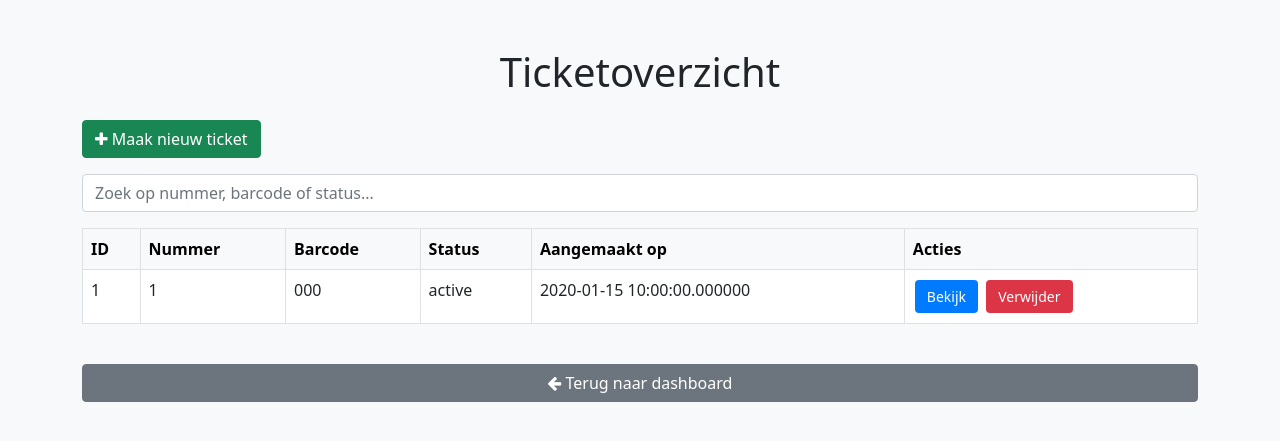
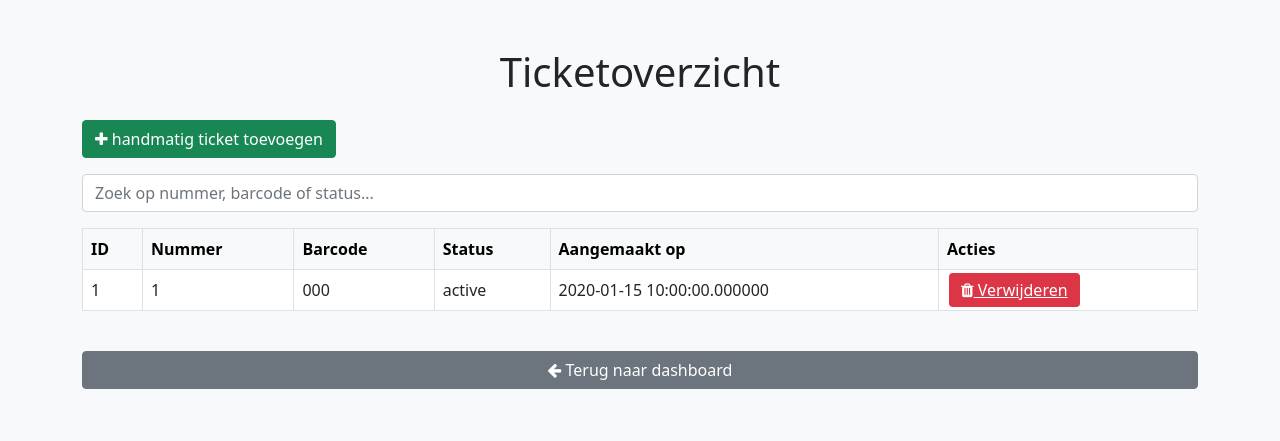
Before and after one commit to lucas-dw16/theater, a PHP site: page /ticket_overzicht/ticket_overzicht.php in a window 1280 px wide. Shown: the part 56-497 px from the top of the page. Run offline with PHP 8.4, Linux system fonts and the light colour scheme; tables that the repository leaves empty hold one stand-in row (values such as "Sample post").

Commit message:
ticket overzicht

```diff
--- a/ticket_overzicht/ticket_overzicht.php
+++ b/ticket_overzicht/ticket_overzicht.php
@@ -83,7 +83,7 @@ try {
         <h1 class="mb-4 text-center">Ticketoverzicht</h1>
         <div class="mb-3">
             <a href="create_ticket.php" class="btn btn-success">
-                <i class="fa fa-plus"></i> Maak nieuw ticket
+                <i class="fa fa-plus"></i> handmatig ticket toevoegen
             </a>
         </div>
         <div class="mb-3">
@@ -120,18 +120,9 @@ try {
                                 <td><?= htmlspecialchars($row['Status']) ?></td>
                                 <td><?= htmlspecialchars($row['Datumaangemaakt']) ?></td>
                                 <td>
-                                    <form method="get" action="ticket_details.php" class="d-inline">
-                                        <input type="hidden" name="ticket_id" value="<?= $row['Id'] ?>">
-                                        <button type="submit" class="actieknop bekijk-knop btn btn-sm">
-                                            Bekijk
-                                        </button>
-                                    </form>
-                                    <form method="post" action="verwerk_ticket_acties.php" class="d-inline" onsubmit="return confirm('Weet je zeker dat je dit ticket wilt verwijderen?');">
-                                        <input type="hidden" name="ticket_id" value="<?= $row['Id'] ?>">
-                                        <button type="submit" name="verwijderen" class="actieknop verwijder-knop btn btn-sm">
-                                            Verwijder
-                                        </button>
-                                    </form>
+                                    <a href="delete_ticket.php?id=<?= htmlspecialchars($row['Id']) ?>" class="actieknop verwijder-knop" onclick="return confirm('Weet u zeker dat u dit ticket wilt verwijderen?');">
+                                        <i class="fa fa-trash"></i> Verwijderen
+                                    </a>
                                 </td>
                             </tr>
                         <?php endforeach; ?>
```
Also changed, not shown: index.php (+7 -7 lines), ticket_overzicht/delete_ticket.php (added, +42 -0 lines).
